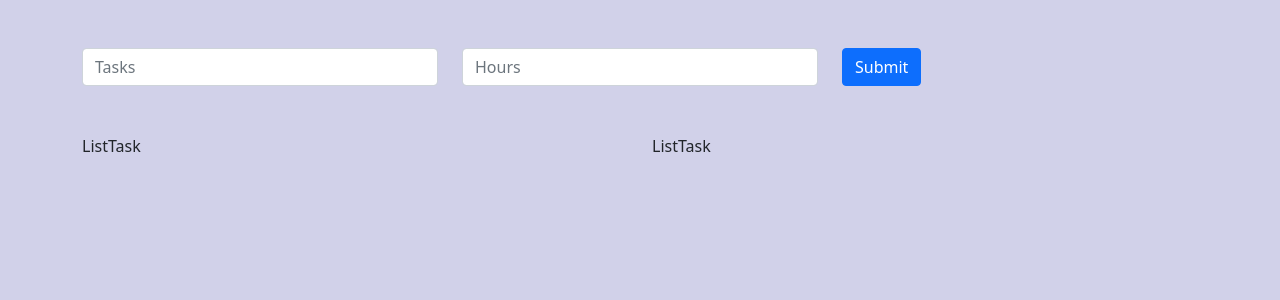
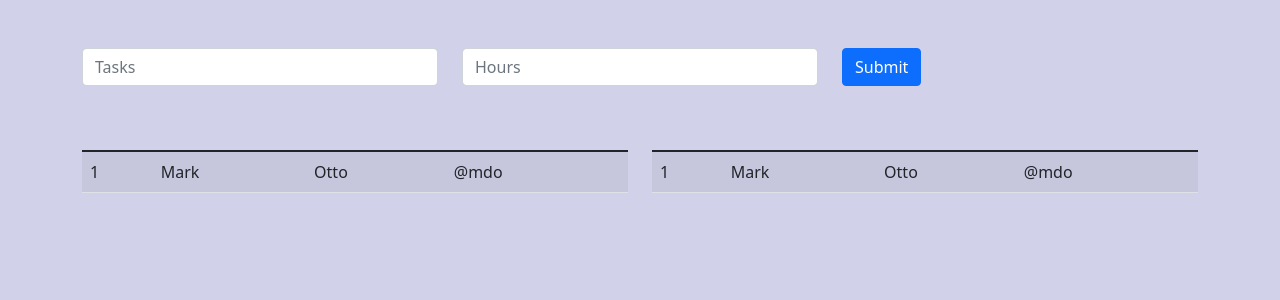
Before and after one commit to anmolft9/Revision, a React (Create React App) app: page / in a window 1280 px wide. Shown: the top 300 px of the page. Built offline with nearby package versions, Linux system fonts and the light colour scheme.

Commit message:
added the form and passed the value using props

```diff
--- a/src/App.js
+++ b/src/App.js
@@ -3,16 +3,24 @@ import "./App.css";
 import { Container } from "react-bootstrap";
 import { ListForm } from "./components/ListForm";
 import { ListArea } from "./components/ListArea";
+import { useState } from "react";
 
 function App() {
+  const [formValue, setFormValue] = useState([]);
+
+  const getTheData = (task) => {
+    setFormValue([task]);
+  };
+
+  // console.log(formValue);
   return (
     <div className="wrapper">
       <Container>
         {/* form component */}
-        <ListForm />
+        <ListForm getTheData={getTheData} />
 
         {/* here goes the list area */}
-        <ListArea />
+        <ListArea formValue={formValue} />
       </Container>
     </div>
   );
--- a/src/components/ListArea.js
+++ b/src/components/ListArea.js
@@ -2,14 +2,14 @@ import React from "react";
 import { Row, Col } from "react-bootstrap";
 import { ListTask } from "./ListTask";
 
-export const ListArea = () => {
+export const ListArea = ({ formValue }) => {
   return (
     <Row>
       <Col>
-        <ListTask />
+        <ListTask formValue={formValue} />
       </Col>
       <Col>
-        <ListTask />
+        <ListTask formValue={formValue} />
       </Col>
     </Row>
   );
--- a/src/components/ListForm.js
+++ b/src/components/ListForm.js
@@ -1,16 +1,45 @@
 import React from "react";
 import Form from "react-bootstrap/Form";
 import { Row, Col, Button } from "react-bootstrap";
+import { useState } from "react";
 
-export const ListForm = () => {
+const initialState = {
+  tasks: "",
+  hrs: "",
+  type: "entry",
+};
+
+export const ListForm = ({ getTheData }) => {
+  const [form, setForm] = useState(initialState);
+  const handleOnChange = (e) => {
+    const { name, value } = e.target;
+    setForm({ ...form, [name]: value });
+  };
+
+  // console.log(form);
+  const handleOnSubmit = (e) => {
+    e.preventDefault();
+
+    getTheData({ ...form });
+  };
   return (
-    <Form>
+    <Form onSubmit={handleOnSubmit}>
       <Row className="pt-5 mb-5">
         <Col>
-          <Form.Control placeholder="Tasks" />
+          <Form.Control
+            type="text"
+            placeholder="Tasks"
+            name="tasks"
+            onChange={handleOnChange}
+          />
         </Col>
         <Col>
-          <Form.Control placeholder="Hours" />
+          <Form.Control
+            type="number"
+            placeholder="Hours"
+            name="hrs"
+            onChange={handleOnChange}
+          />
         </Col>
         <Col>
           <Button type="submit" className="btn btn-primary">
--- a/src/components/ListTask.js
+++ b/src/components/ListTask.js
@@ -1,7 +1,23 @@
-import React from 'react'
+import React from "react";
+import Table from "react-bootstrap/Table";
 
-export const ListTask = () => {
+export const ListTask = ({ formValue }) => {
+  console.log(formValue);
   return (
-    <div>ListTask</div>
-  )
-}
+    <Table striped>
+      <thead>
+        <tr>
+          <th>{formValue.type}</th>
+        </tr>
+      </thead>
+      <tbody>
+        <tr>
+          <td>1</td>
+          <td>Mark</td>
+          <td>Otto</td>
+          <td>@mdo</td>
+        </tr>
+      </tbody>
+    </Table>
+  );
+};
```
